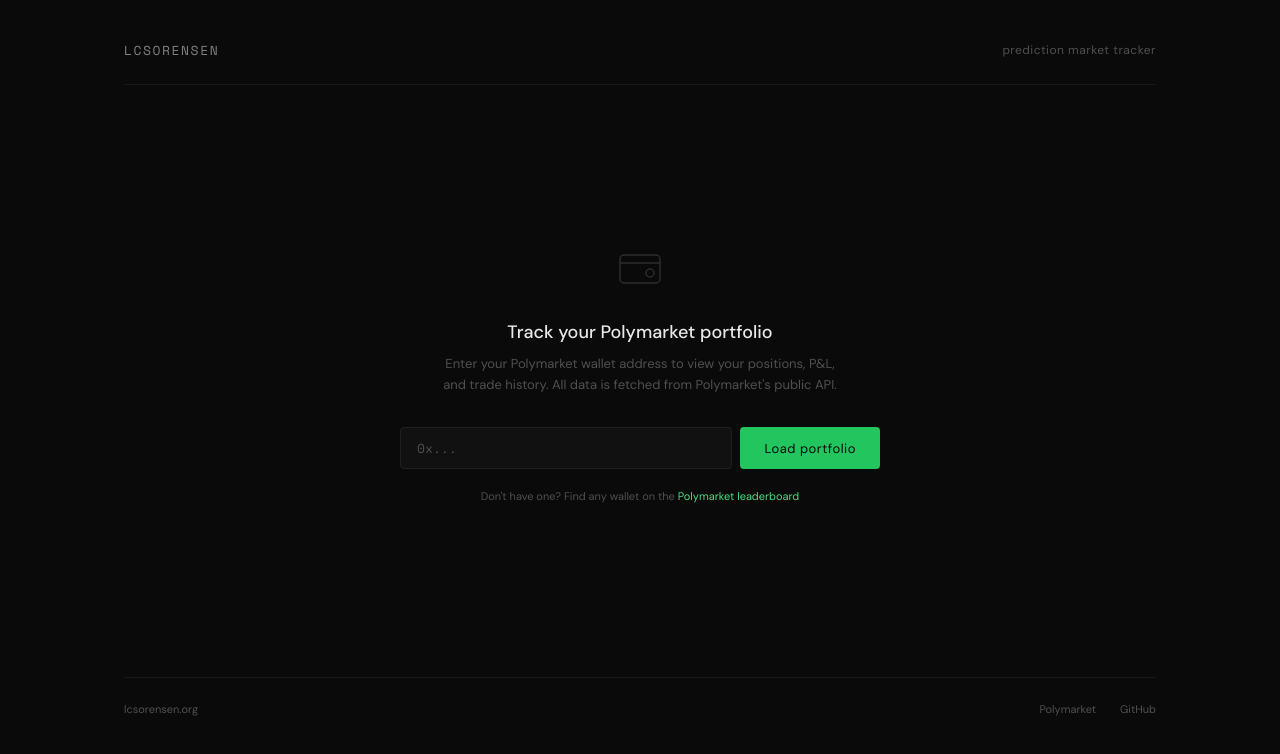
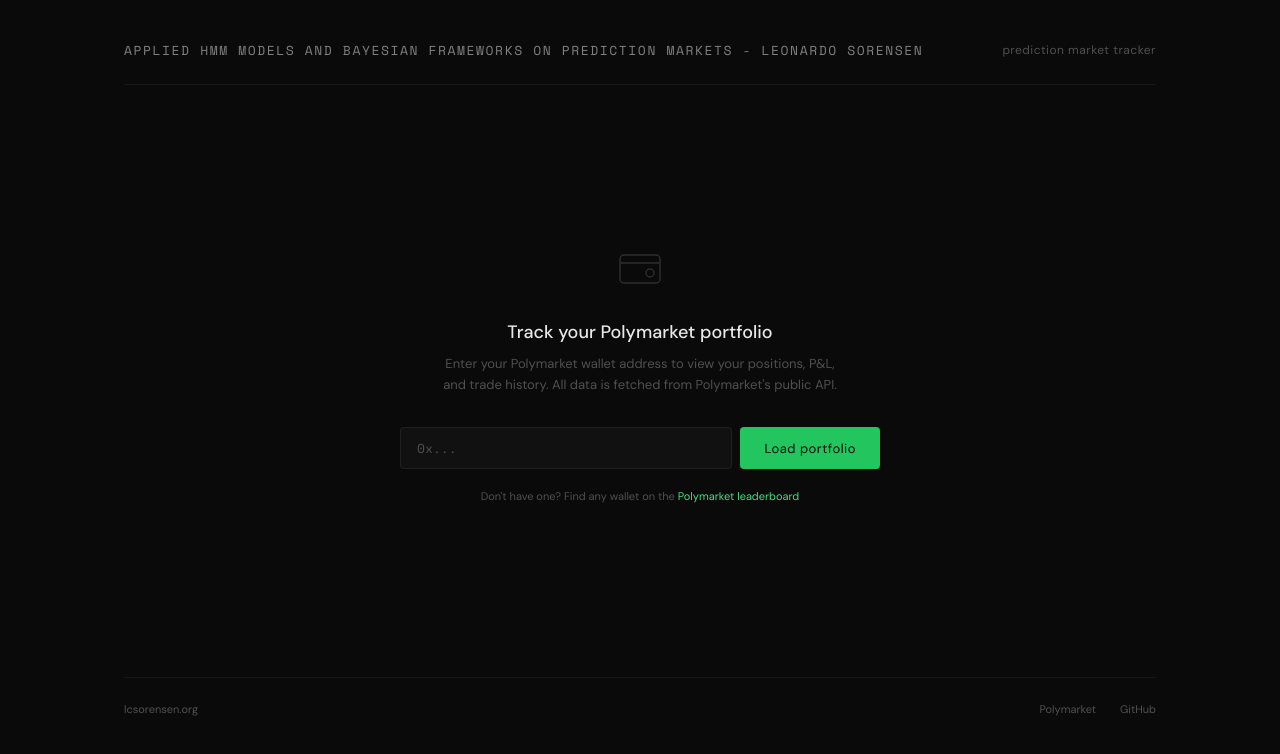
Before and after one commit to lesoca1/my-dashboard, a Next.js app: page / in a window 1280 px wide. Shown: the top 754 px of the page. Built offline with nearby package versions, Linux system fonts and the light colour scheme.

Commit message:
small css fixes.

```diff
--- a/app/layout.tsx
+++ b/app/layout.tsx
@@ -1,8 +1,8 @@
 import "./globals.css";
 
 export const metadata = {
-  title: "lcsorensen — Prediction Market Dashboard",
-  description: "Kalshi & Polymarket portfolio tracker",
+  title: "Test",
+  description: "Polymarket portfolio tracker",
 };
 
 export default function RootLayout({ children }: { children: React.ReactNode }) {
--- a/app/page.tsx
+++ b/app/page.tsx
@@ -433,7 +433,7 @@ export default function Home() {
     <main className="dashboard">
       {/* ── Header ──────────────────────────────────────────────── */}
       <header className="header fade-in">
-        <div className="logo">lcsorensen</div>
+        <div className="logo">Applied HMM Models and Bayesian frameworks on prediction markets - Leonardo Sorensen</div>
         {connected ? (
           <button className="wallet-btn connected" onClick={handleDisconnect} title="Click to disconnect">
             <span className="wallet-dot"></span>
```
